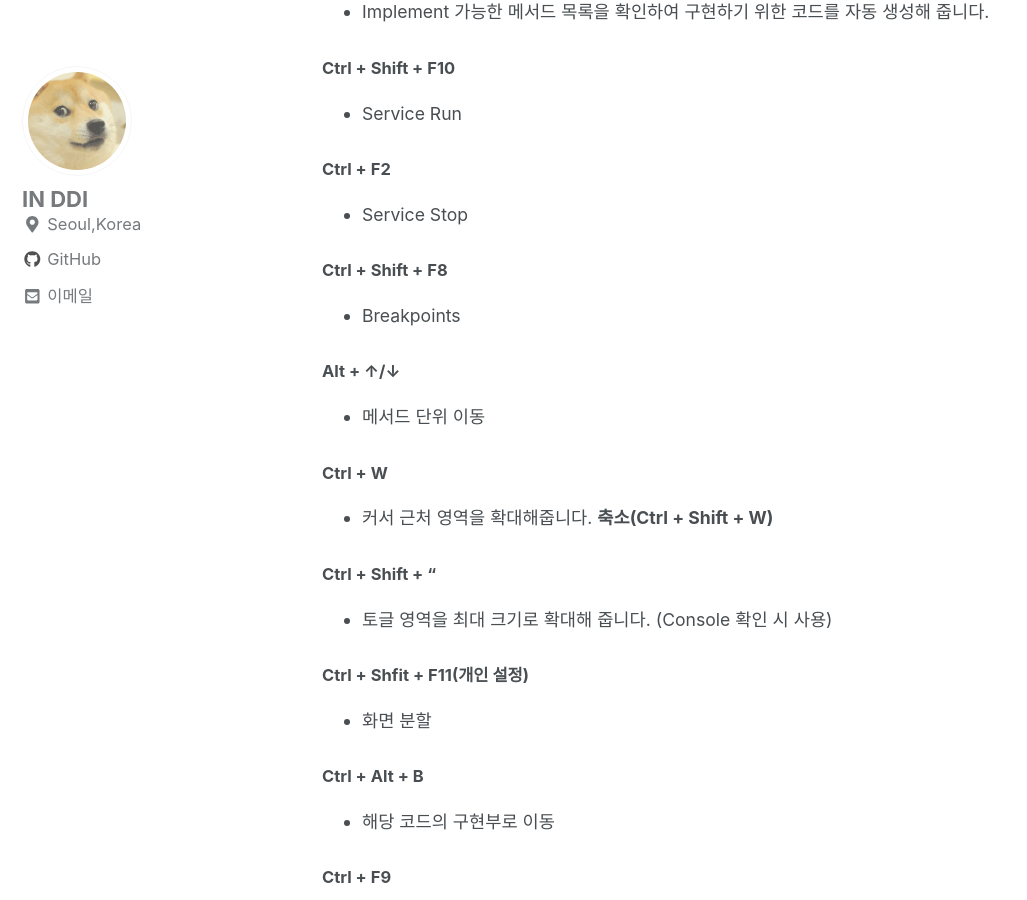
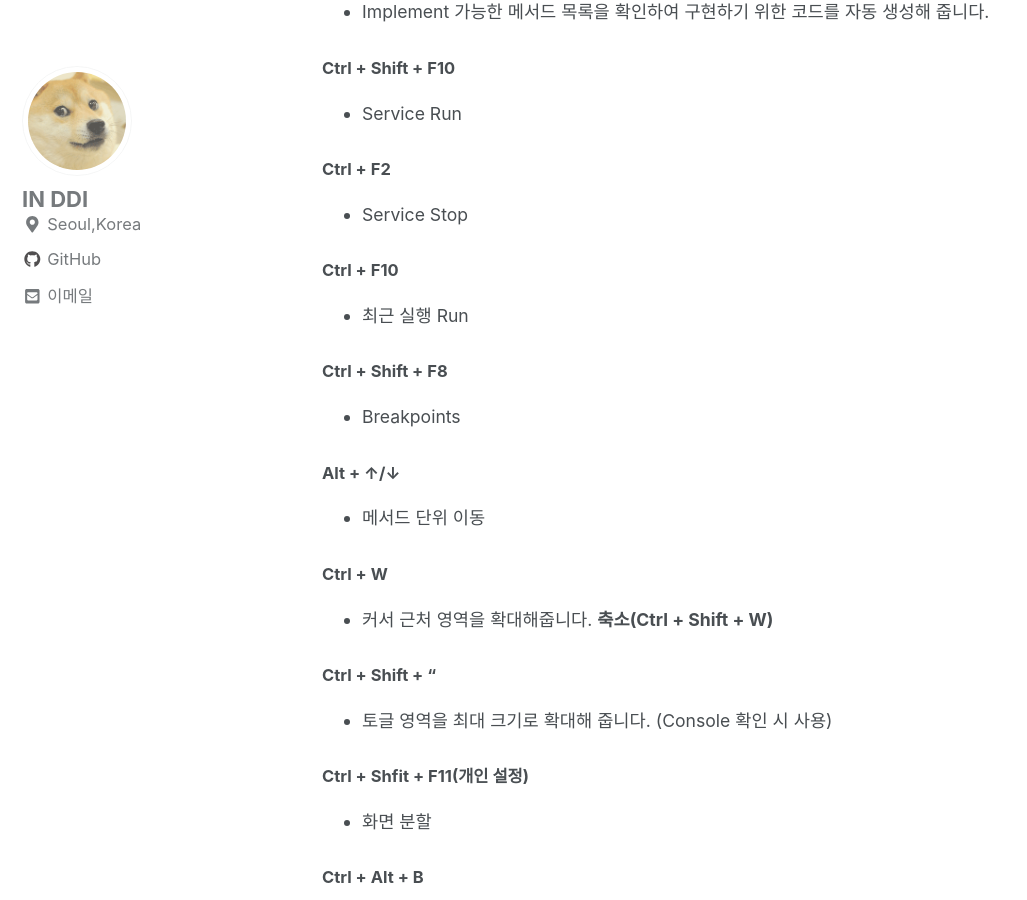
Before and after one commit to InSeok9068/inseok9068.github.io, a Jekyll site: the page built from _posts/intellij/2020-12-14-intellij-keymap.md, in a window 1280 px wide and 900 px high, scrolled down 707 px. Shown: the whole window, without its empty margins (0-1027 px from the left). Built offline with Jekyll 4.4.1, drawn with Linux system fonts in a browser that asks for light colours; cached includes are drawn as plain includes; nearby versions of some CDN libraries; comment, search, counter and statistics services are not loaded.

Commit message:
IntelliJ KeyMap 추가

```diff
--- a/_posts/intellij/2020-12-14-intellij-keymap.md
+++ b/_posts/intellij/2020-12-14-intellij-keymap.md
@@ -8,46 +8,65 @@ categories:
 IntelliJ의 자주 사용하는 단축키를 메모 해놓으려고 한다.
 
 #### Shift + Shift
+
 - Search Everywhere
 
 #### Alt + F7
+
 - 해당 항목이 사용된 위치 검색
 
 #### Ctrl + Shift + F12
+
 - 편집기(Editor) 영역을 최대로 크기로 토글합니다.
 
 #### Ctrl + E
+
 - 최근 사용한 파일 목록을 조회합니다.
 
 #### Ctrl + I
+
 - Implement 가능한 메서드 목록을 확인하여 구현하기 위한 코드를 자동 생성해 줍니다.
 
 #### Ctrl + Shift + F10
+
 - Service Run
 
 #### Ctrl + F2
+
 - Service Stop
 
+#### Ctrl + F10
+
+- 최근 실행 Run
+
 #### Ctrl + Shift + F8
+
 - Breakpoints
 
 #### Alt + ↑/↓
+
 - 메서드 단위 이동
 
 #### Ctrl + W
+
 - 커서 근처 영역을 확대해줍니다. **축소(Ctrl + Shift + W)**
 
 #### Ctrl + Shift + "
+
 - 토글 영역을 최대 크기로 확대해 줍니다. (Console 확인 시 사용)
 
 #### Ctrl + Shfit + F11(개인 설정)
+
 - 화면 분할
 
 #### Ctrl + Alt + B
+
 - 해당 코드의 구현부로 이동
 
 #### Ctrl + F9
+
 - Project Build
 
 #### Alt + M
+
 - String Manipulation(Plugin)
```
